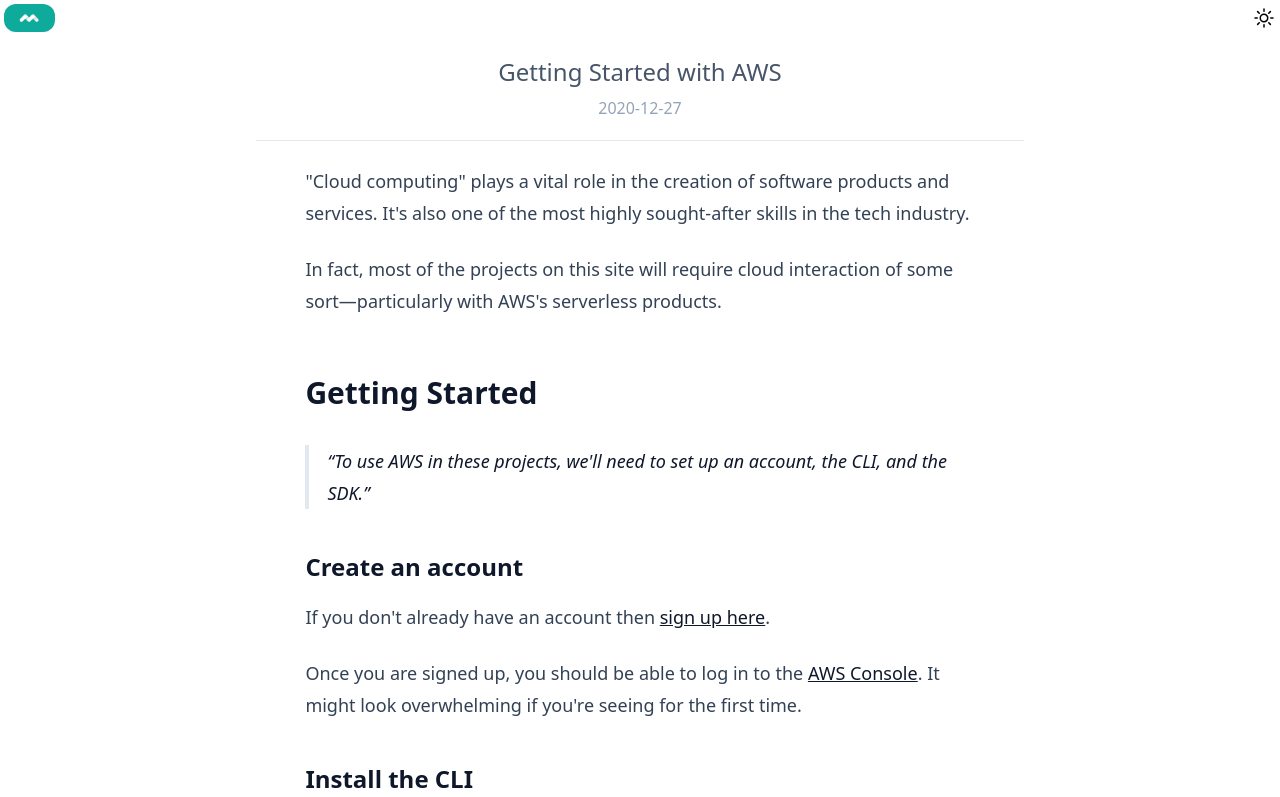
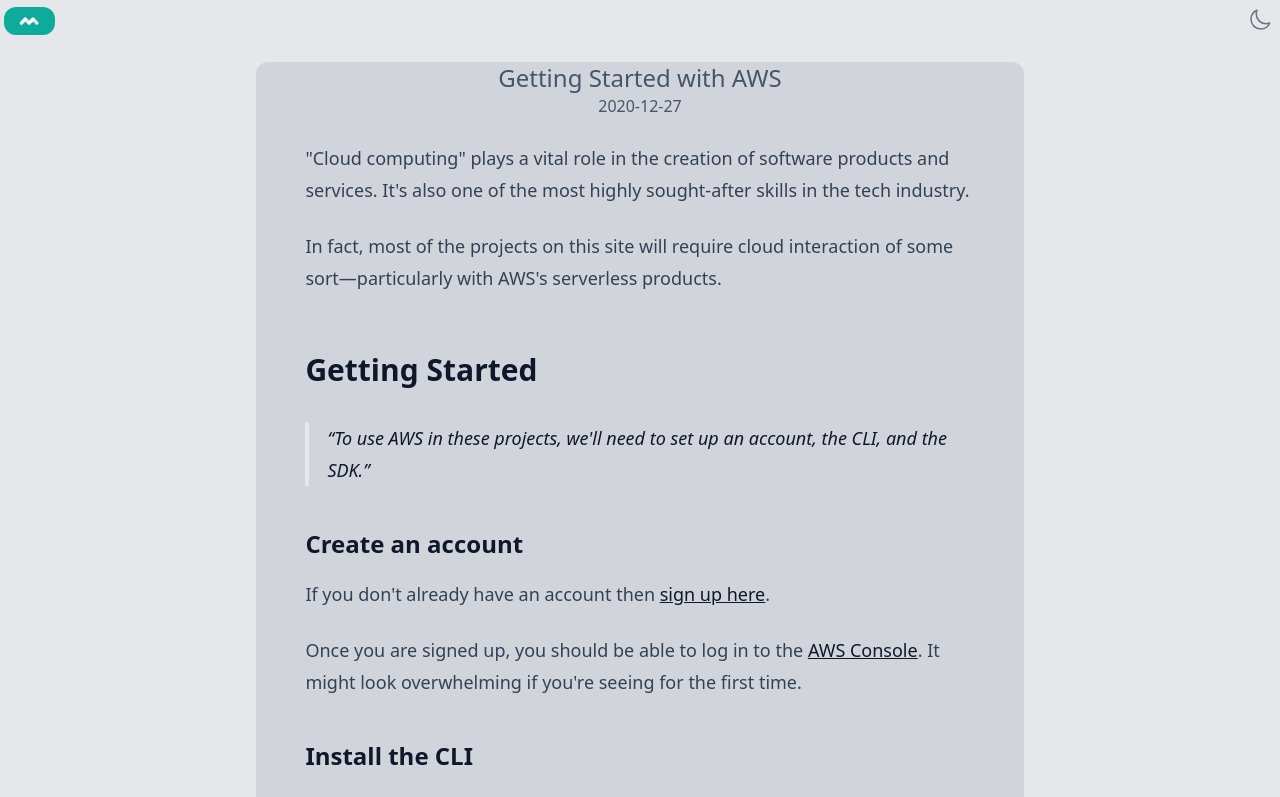
Before and after one commit to mostafa-taman-ashtrei/blog, a Next.js app: page /posts/aws-quickstart in a window 1280 px wide. Shown: the top 797 px of the page. Built offline with nearby package versions, Linux system fonts and the light colour scheme.

Commit message:
addjust theme to light mode & restyle the navbar

```diff
--- a/app/components/nav/Footer.tsx
+++ b/app/components/nav/Footer.tsx
@@ -3,7 +3,7 @@
 import React from "react"
 
 const Footer: React.FC = () => <footer className="bg-white dark:bg-gray-900">
-    <div className="container flex flex-col items-center justify-between p-6 mx-auto space-y-4 sm:space-y-0 sm:flex-row">
+    <div className="container flex flex-col items-center justify-between p-2 mx-auto space-y-4 sm:space-y-0 sm:flex-row">
         <Link href="/">
             <Image
                 src="/logo.png"
--- a/app/components/nav/Header.tsx
+++ b/app/components/nav/Header.tsx
@@ -1,18 +1,12 @@
 "use client"
-import useThemeMode from "@/app/hooks/useThemeMode"
 import Image from "next/image"
 import Link from "next/link"
 import React from "react"
 import ThemeToggle from "./ThemeToggle"
 
-const Header: React.FC = () => {
-    const [colorMode, setColorMode] = useThemeMode()
-    const changeTheme = () => setColorMode(colorMode === "light" ? "dark" : "light")
-
-
-    return (
-        <header className=" dark:bg-gray-900">
-            <nav className="flex flex-col px-1 py-1 sm:flex-row sm:justify-between sm:items-center">
+const Header: React.FC = () => (
+    <nav className="bg-gray-200 p-1 border-gray-200 dark:bg-gray-800 dark:border-gray-700">
+        <div className="container flex flex-wrap items-center justify-between mx-auto">
             <Link href="/">
                 <Image
                     src="/logo.png"
@@ -23,11 +17,16 @@
                 />
             </Link>
 
+            <button data-collapse-toggle="navbar-default" type="button" className="inline-flex items-center p-2 ml-3 text-sm text-gray-500 rounded-lg md:hidden hover:bg-gray-100 focus:outline-none focus:ring-2 focus:ring-gray-200 dark:text-gray-400 dark:hover:bg-gray-700 dark:focus:ring-gray-600" aria-controls="navbar-default" aria-expanded="false">
+                <span className="sr-only">Open main menu</span>
+                <svg className="w-6 h-6" aria-hidden="true" fill="currentColor" viewBox="0 0 20 20" xmlns="http://www.w3.org/2000/svg"><path fill-rule="evenodd" d="M3 5a1 1 0 011-1h12a1 1 0 110 2H4a1 1 0 01-1-1zM3 10a1 1 0 011-1h12a1 1 0 110 2H4a1 1 0 01-1-1zM3 15a1 1 0 011-1h12a1 1 0 110 2H4a1 1 0 01-1-1z" clip-rule="evenodd" /></svg>
+            </button>
+            <div className=" hidden w-full md:block md:w-auto">
+                <ThemeToggle />
+            </div>
+        </div>
+    </nav>
 
-                <ThemeToggle />
-            </nav>
-        </header>
 )
-}
 
 export default Header
--- a/app/components/nav/ThemeToggle.tsx
+++ b/app/components/nav/ThemeToggle.tsx
@@ -1,4 +1,3 @@
-
 import React from "react"
 import useThemeMode from "@/app/hooks/useThemeMode"
 
@@ -7,10 +6,10 @@
     const changeTheme = () => setColorMode(colorMode === "light" ? "dark" : "light")
 
     return <button
-        className="rounded-full"
+        className="rounded-full text-gray-500 hover:bg-gray-300 dark:text-gray-400 dark:hover:bg-gray-700 p-1"
         onClick={changeTheme}
     >
-        {colorMode === "dark"
+        {colorMode === "light"
             ? <svg xmlns="http://www.w3.org/2000/svg" fill="none" viewBox="0 0 24 24" stroke-width="1.5" stroke="currentColor" className="w-6 h-6">
                 <path stroke-linecap="round" stroke-linejoin="round" d="M21.752 15.002A9.718 9.718 0 0118 15.75c-5.385 0-9.75-4.365-9.75-9.75 0-1.33.266-2.597.748-3.752A9.753 9.753 0 003 11.25C3 16.635 7.365 21 12.75 21a9.753 9.753 0 009.002-5.998z" />
             </svg>
--- a/app/components/post/PostPreview.tsx
+++ b/app/components/post/PostPreview.tsx
@@ -7,8 +7,7 @@
 };
 
 const PostPreview: React.FC<PostPreviewProps> = ({ post }) => (
-    <Link href={`/posts/${post.slug}`}>
-        <div className="container h-full rounded-lg grid gap-4 grid-cols-12 mx-auto my-2 dark:bg-gray-900">
+    <div className="container h-full rounded-lg grid gap-4 grid-cols-12 mx-auto my-2 bg-gray-500  dark:bg-gray-900">
         <div
             className="bg-no-repeat bg-cover dark:bg-gray-700 col-span-full lg:col-span-4"
             style={{ backgroundImage: `url(${post.image})` }}
@@ -16,16 +15,21 @@
 
         <div className="flex flex-col p-6  col-span-full row-span-full lg:col-span-8 lg:p-10">
             <div className="flex justify-start">
-                    <span className="px-2 py-1 text-xs rounded-full dark:bg-violet-400 dark:text-gray-900">Label</span>
+                <span className="px-2 py-1 text-xs rounded-full bg-violet-800 text-gray-200  dark:bg-violet-400 dark:text-gray-900">Label</span>
             </div>
+
+            <Link href={`/posts/${post.slug}`}>
                 <h1 className="text-3xl font-semibold hover:underline">{post.title}</h1>
                 <p className="flex-1 pt-2">{post.subtitle}</p>
-                <div className="hover:underline inline-flex items-center pt-2 pb-6 space-x-2 text-sm dark:text-violet-400">
+
+                <div className="hover:underline inline-flex items-center pt-2 pb-6 space-x-2 text-sm text-violet-900  dark:text-violet-400">
                     <span>Read more</span>
                     <svg xmlns="http://www.w3.org/2000/svg" viewBox="0 0 20 20" fill="currentColor" className="w-4 h-4">
                         <path fillRule="evenodd" d="M12.293 5.293a1 1 0 011.414 0l4 4a1 1 0 010 1.414l-4 4a1 1 0 01-1.414-1.414L14.586 11H3a1 1 0 110-2h11.586l-2.293-2.293a1 1 0 010-1.414z" clipRule="evenodd" />
                     </svg>
                 </div>
+            </Link>
+
             <div className="flex items-center justify-between pt-2">
                 <div className="flex space-x-2">
                     <svg xmlns="http://www.w3.org/2000/svg" viewBox="0 0 20 20" fill="currentColor" className="w-5 h-5 dark:text-gray-400">
@@ -33,16 +37,15 @@
                     </svg>
                     <span className="self-center text-sm">
                         Created by {" "}
-                            <span className="self-center text-sm dark:text-violet-400">Mostafa Taman</span>
+                        <span className="self-center text-sm text-violet-900  dark:text-violet-400">Mostafa Taman</span>
                         {" "} on {" "}
-                            <span className="self-center text-sm dark:text-violet-400">{post.date}</span>
+                        <span className="self-center text-sm text-violet-900  dark:text-violet-400">{post.date}</span>
                     </span>
                 </div>
                 <span className="text-xs">3 min read</span>
             </div>
         </div>
     </div>
-    </Link>
 )
 
 export default PostPreview
--- a/app/layout.tsx
+++ b/app/layout.tsx
@@ -15,7 +15,7 @@
 const RootLayout: React.FC<RootLayoutProps> = ({ children }) => (
   <html lang="en">
     <body>
-      <div className="dark:bg-gray-800  dark:text-gray-50">
+      <div className="bg-gray-200  dark:bg-gray-800  dark:text-gray-50">
         <Header />
         {children}
         <Footer />
--- a/app/posts/[postSlug]/page.tsx
+++ b/app/posts/[postSlug]/page.tsx
@@ -16,14 +16,13 @@
     const post = getPostContent(postSlug)
 
     return (
-        <div className="max-w-screen-md mx-auto bg-white">
-            <div className="my-5 text-center">
-                <h1 className="text-2xl text-slate-600 ">{post.data.title}</h1>
-                <p className="text-slate-400 mt-2">{post.data.date}</p>
+        <div className="max-w-screen-md mx-auto bg-gray-300 border-gray-700 rounded-xl dark:bg-gray-700 ">
+            <div className="my-5 text-center text-slate-600 dark:text-white">
+                <h1 className="text-2xl ">{post.data.title}</h1>
+                <p>{post.data.date}</p>
             </div>
 
-            <hr />
-            <div className="prose prose-slate mx-auto  lg:prose-lg">
+            <div className="prose prose-slate mx-auto dark:text-white lg:prose-lg">
                 <article>
                     <Markdown>{post.content}</Markdown>
                 </article>
```
Lines whose indentation alone changed are shown as unchanged.
